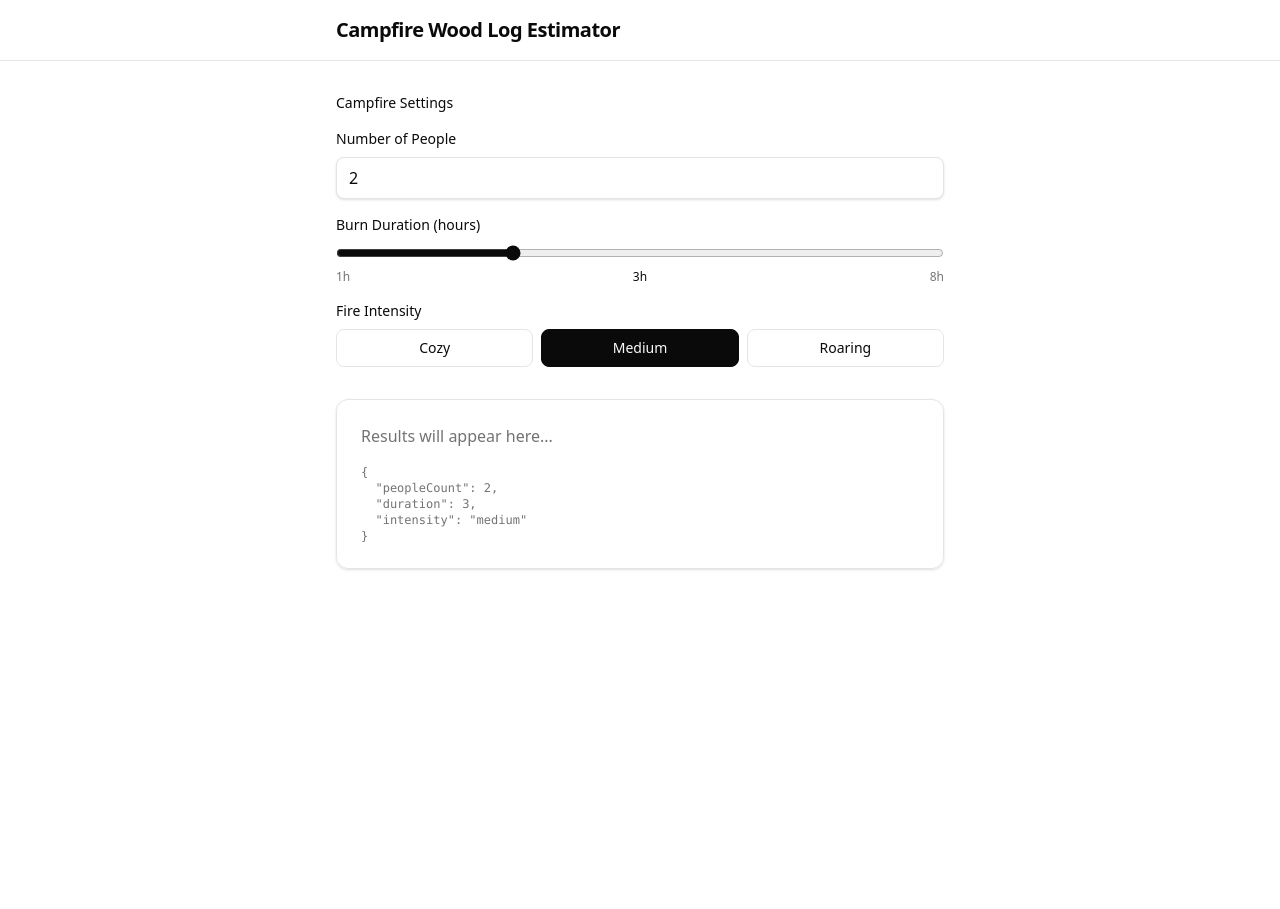
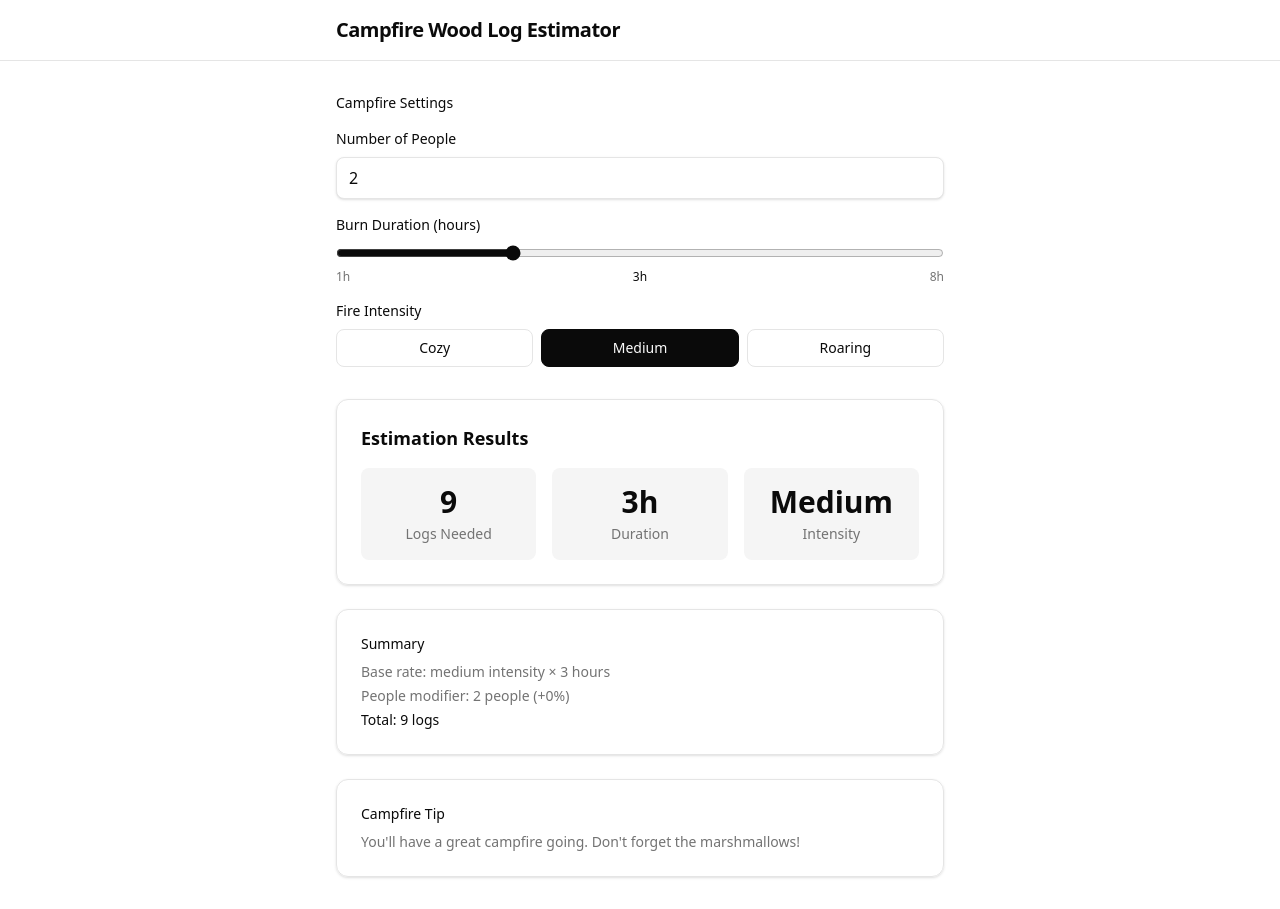
Before and after one commit to yusuppppppppp/vibedev-tmf6emrh, a React (Vite) app: page / in a window 1280 px wide. Before the commit the page ends 800 px from the top, so only its background shows below. Built offline with nearby package versions, Linux system fonts and the light colour scheme.

Commit message:
feat: display estimation results

```diff
--- a/src/App.tsx
+++ b/src/App.tsx
@@ -1,6 +1,7 @@
 import { useState } from "react"
 import { AppLayout } from "./components/layout/AppLayout"
 import { EstimatorForm } from "./features/estimator/components/EstimatorForm"
+import { EstimationResult } from "./features/estimator/components/EstimationResult"
 import type { EstimatorFormData } from "./features/estimator/types"
 
 function App() {
@@ -14,14 +15,7 @@ function App() {
     <AppLayout>
       <div className="space-y-8">
         <EstimatorForm onFormChange={setFormData} />
-        <div className="rounded-xl border border-border bg-card p-6 shadow-sm">
-          <p className="text-muted-foreground">
-            Results will appear here...
-          </p>
-          <pre className="mt-4 text-xs text-muted-foreground">
-            {JSON.stringify(formData, null, 2)}
-          </pre>
-        </div>
+        <EstimationResult formData={formData} />
       </div>
     </AppLayout>
   )
--- /dev/null
+++ b/src/features/estimator/components/EstimationResult.tsx
@@ -0,0 +1,69 @@
+import type { EstimatorFormData } from "../types"
+import {
+  calculateLogCount,
+  getFriendlyTip,
+  getPeopleModifier,
+} from "../utils/calculate"
+
+interface EstimationResultProps {
+  formData: EstimatorFormData
+}
+
+export function EstimationResult({ formData }: EstimationResultProps) {
+  const { peopleCount, duration, intensity } = formData
+  const logCount = calculateLogCount(peopleCount, duration, intensity)
+  const tip = getFriendlyTip(peopleCount, duration, intensity)
+  const modifier = getPeopleModifier(peopleCount)
+  const modifierPercent = Math.round(modifier * 100)
+
+  return (
+    <div className="space-y-6">
+      <div className="rounded-xl border border-border bg-card p-6 shadow-sm">
+        <h2 className="text-lg font-semibold text-foreground mb-4">
+          Estimation Results
+        </h2>
+
+        <div className="grid grid-cols-1 gap-4 sm:grid-cols-3">
+          <div className="rounded-lg bg-muted p-4 text-center">
+            <p className="text-3xl font-bold text-foreground">{logCount}</p>
+            <p className="text-sm text-muted-foreground mt-1">Logs Needed</p>
+          </div>
+
+          <div className="rounded-lg bg-muted p-4 text-center">
+            <p className="text-3xl font-bold text-foreground">{duration}h</p>
+            <p className="text-sm text-muted-foreground mt-1">Duration</p>
+          </div>
+
+          <div className="rounded-lg bg-muted p-4 text-center">
+            <p className="text-3xl font-bold text-foreground capitalize">
+              {intensity}
+            </p>
+            <p className="text-sm text-muted-foreground mt-1">Intensity</p>
+          </div>
+        </div>
+      </div>
+
+      <div className="rounded-xl border border-border bg-card p-6 shadow-sm">
+        <h3 className="text-sm font-medium text-foreground mb-2">Summary</h3>
+        <ul className="space-y-1 text-sm text-muted-foreground">
+          <li>
+            Base rate: {intensity} intensity × {duration} hours
+          </li>
+          <li>
+            People modifier: {peopleCount} people (+{modifierPercent}%)
+          </li>
+          <li className="font-medium text-foreground">
+            Total: {logCount} logs
+          </li>
+        </ul>
+      </div>
+
+      <div className="rounded-xl border border-border bg-card p-6 shadow-sm">
+        <h3 className="text-sm font-medium text-foreground mb-2">
+          Campfire Tip
+        </h3>
+        <p className="text-sm text-muted-foreground">{tip}</p>
+      </div>
+    </div>
+  )
+}
```
